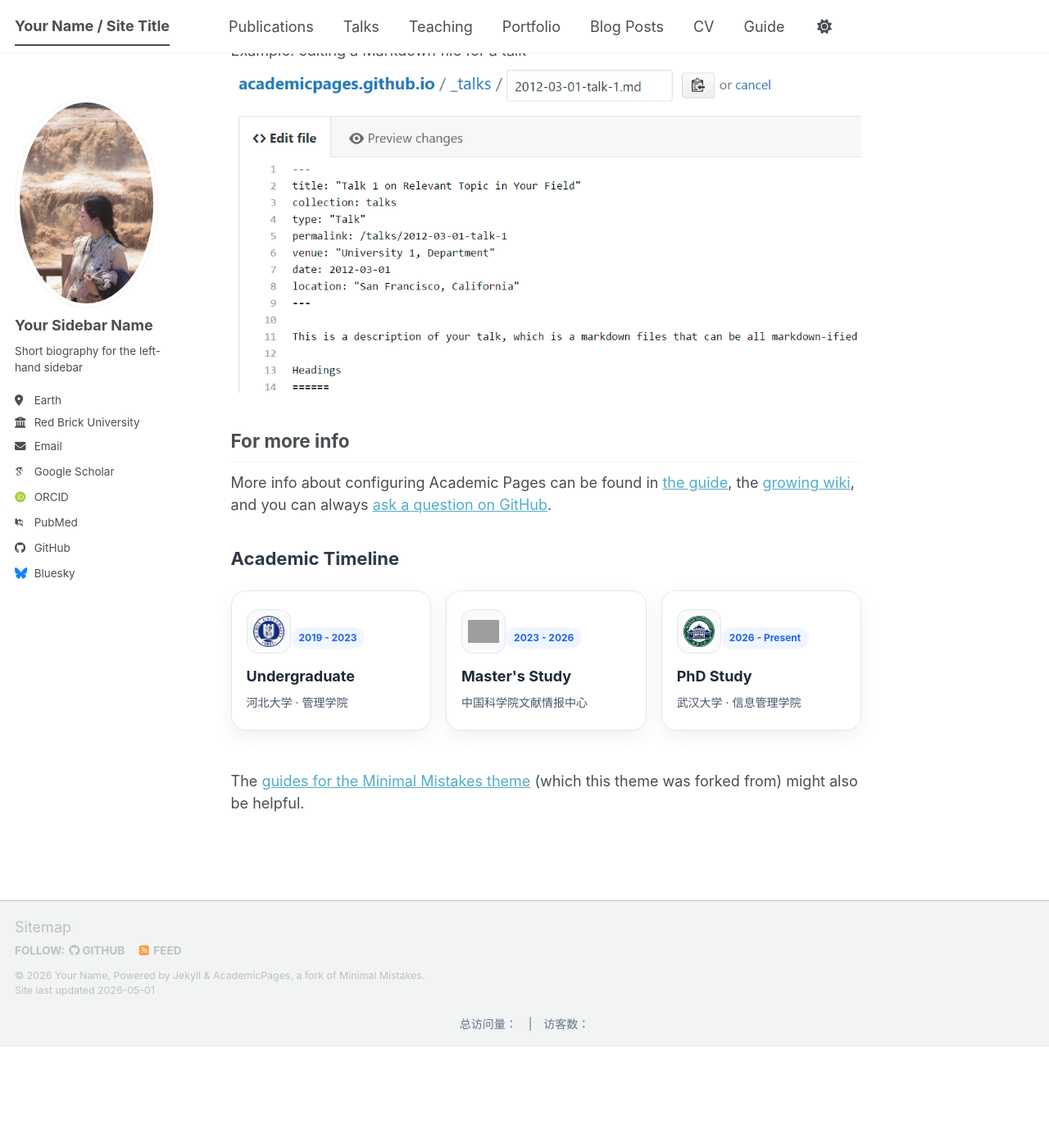
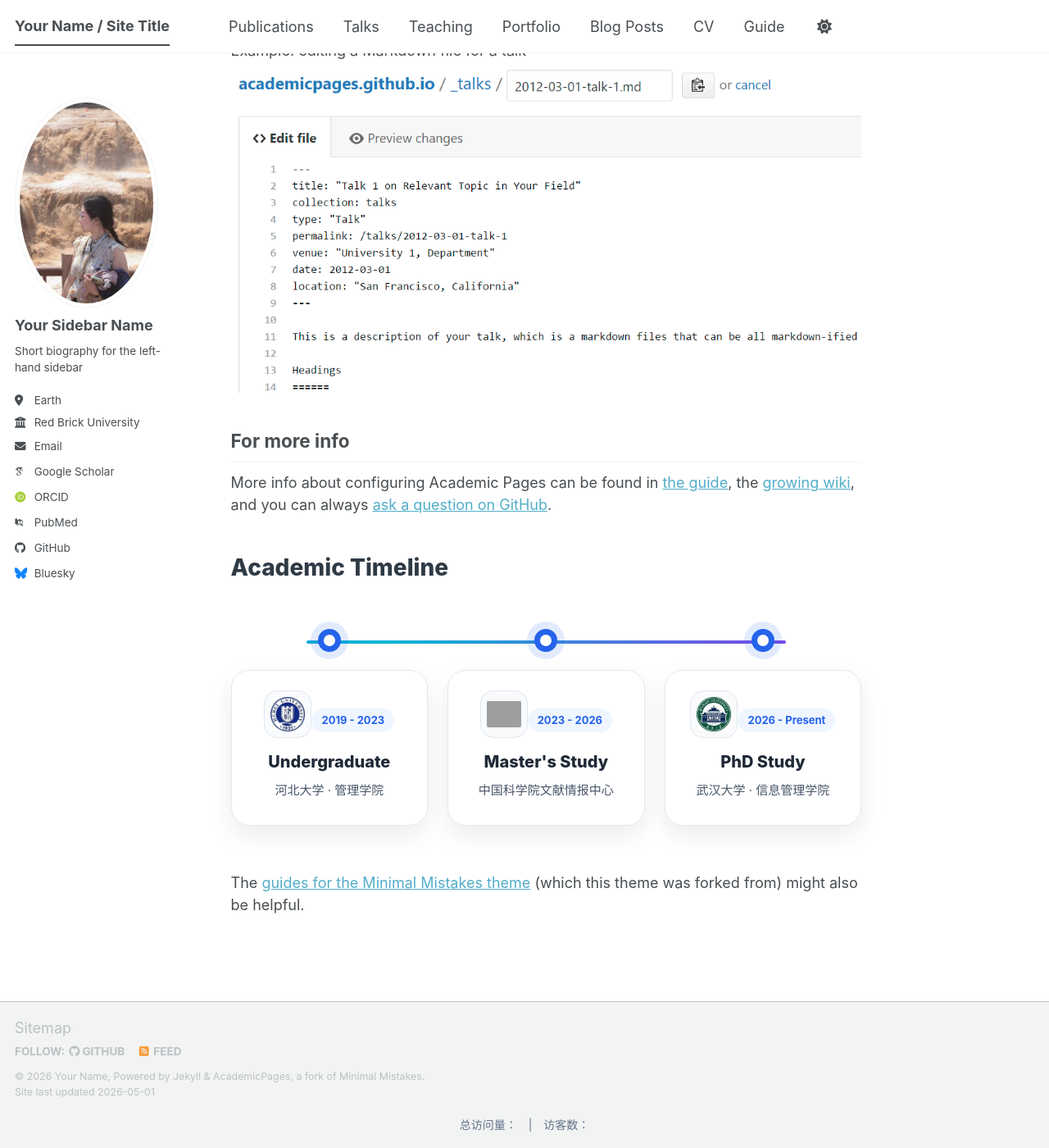
Before and after one commit to mzy167847983749328727/mzy167847983749328727.github.io, a Jekyll site: the page built from _pages/about.md, in a window 1280 px wide and 1400 px high, scrolled down 2722 px. Shown: the whole window at 82% size. Built offline with Jekyll 4.4.1, drawn with Linux system fonts in a browser that asks for light colours; some web fonts are replaced; a script bundle is joined from its source files by our own code; library files that are not in the unit come from our copies; comment, search, counter and statistics services are not loaded; before the commit the page ends 3999 px from its top, so only the background shows below that; grey boxes are pictures that could not be loaded.

Commit message:
Update academic-timeline.html

```diff
--- a/_includes/academic-timeline.html
+++ b/_includes/academic-timeline.html
@@ -1,74 +1,169 @@
 <style>
 .academic-timeline {
-  margin: 36px 0 48px;
+  margin: 42px 0 56px;
 }
 
 .academic-timeline-title {
-  font-size: 22px;
-  font-weight: 700;
-  margin-bottom: 22px;
+  font-size: 28px;
+  font-weight: 800;
+  margin-bottom: 34px;
   color: #2f3a45;
 }
 
-.academic-timeline-row {
+.timeline-line {
+  position: relative;
   display: grid;
   grid-template-columns: repeat(3, 1fr);
-  gap: 18px;
+  gap: 24px;
 }
 
-.academic-card {
+.timeline-line::before {
+  content: "";
+  position: absolute;
+  top: 34px;
+  left: 12%;
+  right: 12%;
+  height: 4px;
+  border-radius: 999px;
+  background: linear-gradient(90deg, #2563eb, #06b6d4, #9333ea, #2563eb);
+  background-size: 300% 100%;
+  animation: timelineFlow 5s linear infinite;
+  z-index: 0;
+}
+
+.timeline-item {
   position: relative;
-  padding: 22px 18px;
-  border-radius: 18px;
+  z-index: 1;
+  text-align: center;
+  opacity: 0;
+  transform: translateY(35px);
+  animation: cardIn 0.8s ease forwards;
+}
+
+.timeline-item:nth-child(1) {
+  animation-delay: 0.1s;
+}
+
+.timeline-item:nth-child(2) {
+  animation-delay: 0.35s;
+}
+
+.timeline-item:nth-child(3) {
+  animation-delay: 0.6s;
+}
+
+.timeline-dot {
+  width: 28px;
+  height: 28px;
+  margin: 20px auto 22px;
+  border-radius: 50%;
+  background: #ffffff;
+  border: 7px solid #2563eb;
+  box-shadow: 0 0 0 9px rgba(37, 99, 235, 0.13);
+  transition: all 0.3s ease;
+}
+
+.timeline-card {
+  min-height: 190px;
+  padding: 24px 20px;
+  border-radius: 22px;
   background: #ffffff;
   border: 1px solid #e5e7eb;
-  box-shadow: 0 8px 24px rgba(15, 23, 42, 0.06);
-  transition: all 0.25s ease;
+  box-shadow: 0 12px 30px rgba(15, 23, 42, 0.08);
+  transition: all 0.3s ease;
 }
 
-.academic-card:hover {
-  transform: translateY(-4px);
-  box-shadow: 0 14px 32px rgba(15, 23, 42, 0.11);
+.timeline-item:hover .timeline-card {
+  transform: translateY(-8px);
+  box-shadow: 0 20px 42px rgba(15, 23, 42, 0.14);
 }
 
-.academic-logo {
-  width: 54px;
-  height: 54px;
+.timeline-item:hover .timeline-dot {
+  transform: scale(1.15);
+  border-color: #06b6d4;
+  box-shadow: 0 0 0 12px rgba(6, 182, 212, 0.15);
+}
+
+.timeline-logo {
+  width: 58px;
+  height: 58px;
   object-fit: contain;
   padding: 7px;
-  border-radius: 14px;
+  border-radius: 16px;
   background: #f8fafc;
   border: 1px solid #e2e8f0;
   margin-bottom: 14px;
 }
 
-.academic-year {
+.timeline-year {
   display: inline-block;
-  font-size: 12px;
+  font-size: 13px;
   font-weight: 700;
   color: #2563eb;
   background: #eff6ff;
   border-radius: 999px;
-  padding: 4px 10px;
-  margin-bottom: 10px;
+  padding: 5px 12px;
+  margin-bottom: 12px;
 }
 
-.academic-degree {
-  font-size: 18px;
-  font-weight: 700;
+.timeline-degree {
+  font-size: 20px;
+  font-weight: 800;
   color: #1f2937;
   margin-bottom: 8px;
 }
 
-.academic-school {
-  font-size: 14px;
+.timeline-school {
+  font-size: 15px;
   line-height: 1.6;
   color: #475569;
 }
 
+@keyframes timelineFlow {
+  0% {
+    background-position: 0% 50%;
+  }
+  100% {
+    background-position: 300% 50%;
+  }
+}
+
+@keyframes cardIn {
+  to {
+    opacity: 1;
+    transform: translateY(0);
+  }
+}
+
 @media (max-width: 768px) {
-  .academic-timeline-row {
+  .timeline-line {
     grid-template-columns: 1fr;
+    gap: 20px;
+  }
+
+  .timeline-line::before {
+    top: 0;
+    bottom: 0;
+    left: 14px;
+    right: auto;
+    width: 4px;
+    height: auto;
+  }
+
+  .timeline-item {
+    text-align: left;
+    padding-left: 42px;
+  }
+
+  .timeline-dot {
+    position: absolute;
+    left: 0;
+    top: 22px;
+    margin: 0;
+  }
+
+  .timeline-card {
+    min-height: auto;
   }
 }
 </style>
@@ -76,27 +171,36 @@
 <section class="academic-timeline">
   <div class="academic-timeline-title">Academic Timeline</div>
 
-  <div class="academic-timeline-row">
+  <div class="timeline-line">
 
-    <div class="academic-card">
-      <img class="academic-logo" src="/images/hbu.jpg" alt="Hebei University logo">
-      <div class="academic-year">2019 - 2023</div>
-      <div class="academic-degree">Undergraduate</div>
-      <div class="academic-school">河北大学 · 管理学院</div>
+    <div class="timeline-item">
+      <div class="timeline-dot"></div>
+      <div class="timeline-card">
+        <img class="timeline-logo" src="/images/hbu.jpg" alt="Hebei University logo">
+        <div class="timeline-year">2019 - 2023</div>
+        <div class="timeline-degree">Undergraduate</div>
+        <div class="timeline-school">河北大学 · 管理学院</div>
+      </div>
     </div>
 
-    <div class="academic-card">
-      <img class="academic-logo" src="/images/cas.jpg" alt="Chinese Academy of Sciences logo">
-      <div class="academic-year">2023 - 2026</div>
-      <div class="academic-degree">Master's Study</div>
-      <div class="academic-school">中国科学院文献情报中心</div>
+    <div class="timeline-item">
+      <div class="timeline-dot"></div>
+      <div class="timeline-card">
+        <img class="timeline-logo" src="/images/cas.jpg" alt="Chinese Academy of Sciences logo">
+        <div class="timeline-year">2023 - 2026</div>
+        <div class="timeline-degree">Master's Study</div>
+        <div class="timeline-school">中国科学院文献情报中心</div>
+      </div>
     </div>
 
-    <div class="academic-card">
-      <img class="academic-logo" src="/images/whu.jpg" alt="Wuhan University logo">
-      <div class="academic-year">2026 - Present</div>
-      <div class="academic-degree">PhD Study</div>
-      <div class="academic-school">武汉大学 · 信息管理学院</div>
+    <div class="timeline-item">
+      <div class="timeline-dot"></div>
+      <div class="timeline-card">
+        <img class="timeline-logo" src="/images/whu.jpg" alt="Wuhan University logo">
+        <div class="timeline-year">2026 - Present</div>
+        <div class="timeline-degree">PhD Study</div>
+        <div class="timeline-school">武汉大学 · 信息管理学院</div>
+      </div>
     </div>
 
   </div>
```
